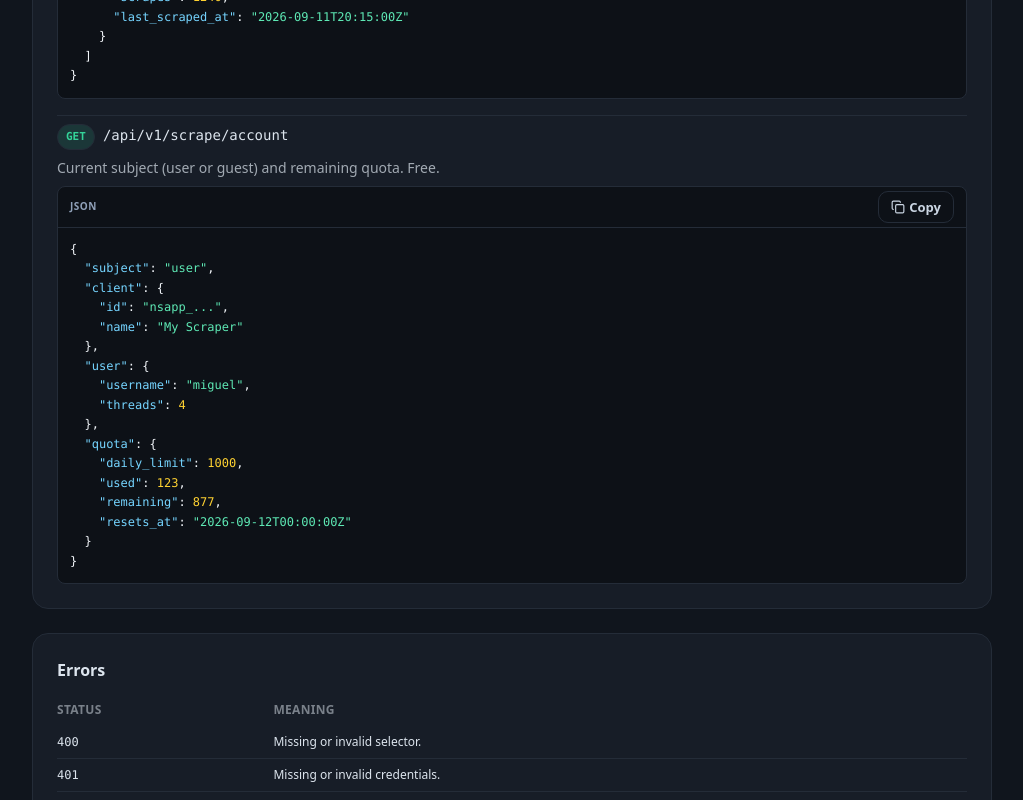
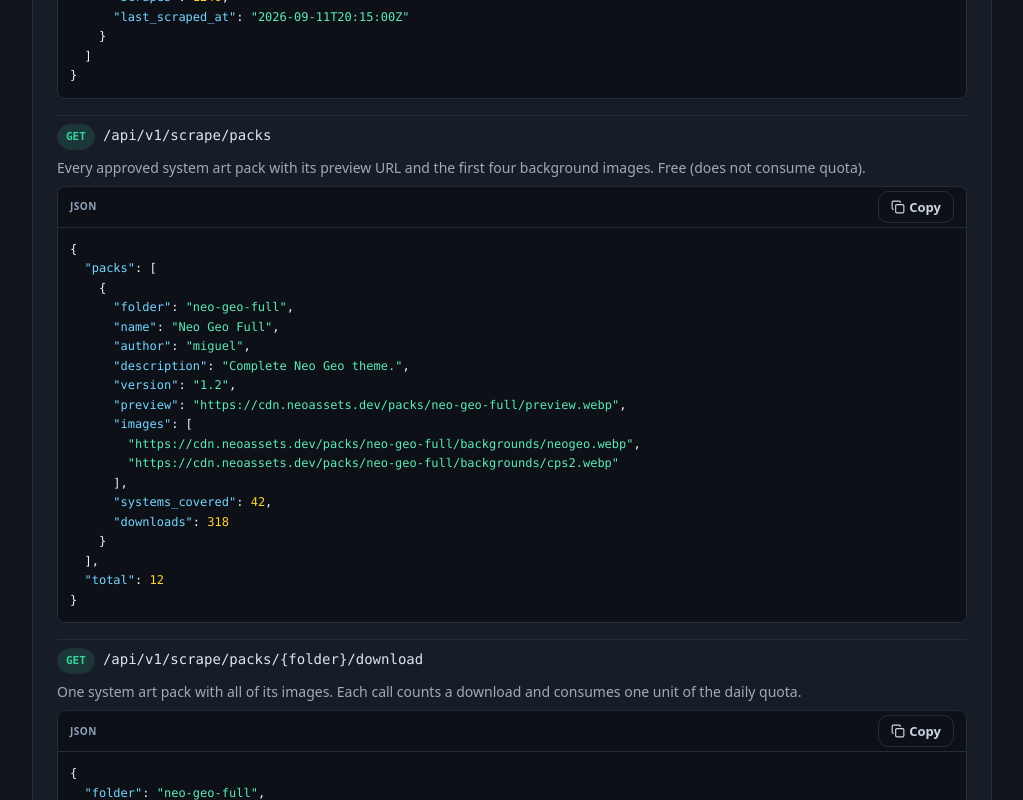
Before and after one commit to misobadev/neoassets-web, a React (Vite) app: page /app/docs in a window 1280 px wide. Shown: the part 5320-6120 px from the top of the page, without its empty margins (256-1279 px from the left). Built offline with nearby package versions, Linux system fonts and the light colour scheme; no server answers; a web font is replaced by a local one.

Commit message:
docs: document the system art pack scraping endpoints

```diff
--- a/src/i18n/locales/de.json
+++ b/src/i18n/locales/de.json
@@ -1031,6 +1031,8 @@
 		"pForceThreads": "Debug. Thread-Anzahl für die Anfrage überschreiben.",
 		"pForceRate": "Debug. Eine 429-Ratenlimit-Antwort erzwingen.",
 		"popularDesc": "Die meistgescrapten Spiele, optional mit system_id gefiltert und mit limit begrenzt. Kostenlos (verbraucht kein Kontingent).",
+		"packsDesc": "Alle genehmigten System-Art-Packs mit Vorschau-URL und den ersten vier Hintergrundbildern. Kostenlos (verbraucht kein Kontingent).",
+		"packDownloadDesc": "Ein System-Art-Pack mit allen Bildern. Jeder Aufruf zahlt einen Download und verbraucht eine Einheit des Tageskontingents.",
 		"pType": "Optionaler Filter für eine Namenssuche: base, hack oder homebrew (wird ignoriert, wenn ein Hash gesendet wird).",
 		"pRoms": "Vollständige ROM-Liste einschließen. Standardmäßig aus; rom_count wird immer zurückgegeben.",
 		"conceptsExampleNote": "Alle vier liefern dasselbe Spiel. Das system_id der Antwort nennt das echte Board (cps2) und rom_name dessen ROM-Set (sfa3.zip).",
--- a/src/i18n/locales/en.json
+++ b/src/i18n/locales/en.json
@@ -1052,6 +1052,8 @@
 		"pForceThreads": "Debug. Override the thread count for the request.",
 		"pForceRate": "Debug. Force a 429 rate-limit response.",
 		"popularDesc": "Most scraped games, optionally filtered by system_id and limited with limit. Free (does not consume quota).",
+		"packsDesc": "Every approved system art pack with its preview URL and the first four background images. Free (does not consume quota).",
+		"packDownloadDesc": "One system art pack with all of its images. Each call counts a download and consumes one unit of the daily quota.",
 		"pType": "Optional filter for a name search: base, hack or homebrew (ignored when a hash is sent).",
 		"pRoms": "Include the full ROM list. Off by default; rom_count is always returned."
 	},
--- a/src/i18n/locales/es.json
+++ b/src/i18n/locales/es.json
@@ -1052,6 +1052,8 @@
 		"pForceThreads": "Debug. Fuerza el número de threads para la petición.",
 		"pForceRate": "Debug. Fuerza una respuesta 429 de rate limit.",
 		"popularDesc": "Juegos mas scrapeados, opcionalmente filtrados por system_id y limitados con limit. Gratis (no consume cuota).",
+		"packsDesc": "Todos los system art packs aprobados con su URL de preview y las primeras cuatro imagenes de fondo. Gratis (no consume cuota).",
+		"packDownloadDesc": "Un system art pack con todas sus imagenes. Cada llamada cuenta una descarga y consume una unidad de la cuota diaria.",
 		"pType": "Filtro opcional para la busqueda por nombre: base, hack o homebrew (se ignora si se envia un hash).",
 		"pRoms": "Incluye la lista completa de ROMs. Desactivado por defecto; rom_count y rom_name siempre se devuelven."
 	},
--- a/src/i18n/locales/fr.json
+++ b/src/i18n/locales/fr.json
@@ -1031,6 +1031,8 @@
 		"pForceThreads": "Debug. Remplacer le nombre de threads pour la requête.",
 		"pForceRate": "Debug. Forcer une réponse 429 de limite de débit.",
 		"popularDesc": "Les jeux les plus scrapés, filtrés en option par system_id et limités par limit. Gratuit (ne consomme pas de quota).",
+		"packsDesc": "Tous les packs d'art système approuvés avec l'URL d'aperçu et les quatre premières images de fond. Gratuit (ne consomme pas de quota).",
+		"packDownloadDesc": "Un pack d'art système avec toutes ses images. Chaque appel compte un téléchargement et consomme une unité du quota quotidien.",
 		"pType": "Filtre facultatif pour une recherche par nom : base, hack ou homebrew (ignoré si un hash est fourni).",
 		"pRoms": "Inclure la liste complète des ROM. Désactivé par défaut ; rom_count est toujours renvoyé.",
 		"conceptsExampleNote": "Les quatre renvoient le même jeu. Le system_id de la réponse indique la vraie carte (cps2) et rom_name son set de ROM (sfa3.zip).",
--- a/src/i18n/locales/id.json
+++ b/src/i18n/locales/id.json
@@ -1031,6 +1031,8 @@
 		"pForceThreads": "Debug. Ganti jumlah thread untuk permintaan.",
 		"pForceRate": "Debug. Paksa respons 429 batas laju.",
 		"popularDesc": "Game paling banyak di-scrape, opsional difilter dengan system_id dan dibatasi dengan limit. Gratis (tidak memakai kuota).",
+		"packsDesc": "Semua system art pack yang disetujui dengan URL pratinjau dan empat gambar latar pertama. Gratis (tidak memakai kuota).",
+		"packDownloadDesc": "Satu system art pack dengan semua gambarnya. Setiap panggilan menghitung satu unduhan dan memakai satu unit kuota harian.",
 		"pType": "Filter opsional untuk pencarian nama: base, hack, atau homebrew (diabaikan jika hash dikirim).",
 		"pRoms": "Sertakan daftar ROM lengkap. Nonaktif secara default; rom_count selalu dikembalikan.",
 		"conceptsExampleNote": "Keempatnya mengembalikan game yang sama. system_id pada respons menunjukkan papan sebenarnya (cps2) dan rom_name set ROM-nya (sfa3.zip).",
--- a/src/i18n/locales/it.json
+++ b/src/i18n/locales/it.json
@@ -1031,6 +1031,8 @@
 		"pForceThreads": "Debug. Sostituisci il numero di thread per la richiesta.",
 		"pForceRate": "Debug. Forza una risposta 429 di limite di frequenza.",
 		"popularDesc": "I giochi più scrapati, filtrati opzionalmente per system_id e limitati con limit. Gratuito (non consuma quota).",
+		"packsDesc": "Tutti i system art pack approvati con URL di anteprima e le prime quattro immagini di sfondo. Gratuito (non consuma quota).",
+		"packDownloadDesc": "Un system art pack con tutte le sue immagini. Ogni chiamata conta un download e consuma un'unita della quota giornaliera.",
 		"pType": "Filtro opzionale per una ricerca per nome: base, hack o homebrew (ignorato se viene inviato un hash).",
 		"pRoms": "Includi l'elenco completo dei ROM. Disattivato per impostazione predefinita; rom_count è sempre restituito.",
 		"conceptsExampleNote": "Tutti e quattro restituiscono lo stesso gioco. Il system_id della risposta indica la scheda reale (cps2) e rom_name il suo set di ROM (sfa3.zip).",
--- a/src/i18n/locales/ja.json
+++ b/src/i18n/locales/ja.json
@@ -1031,6 +1031,8 @@
 		"pForceThreads": "Debug。リクエストのスレッド数を上書きします。",
 		"pForceRate": "Debug。429レート制限レスポンスを強制します。",
 		"popularDesc": "最もスクレイプされたゲーム。system_id で絞り込み、limit で件数を制限できます。無料（クォータを消費しません）。",
+		"packsDesc": "承認済みの全システムアートパックをプレビューURLと最初の4枚の背景画像付きで返します。無料（クォータを消費しません）。",
+		"packDownloadDesc": "選択したシステムアートパックを全ての画像付きで返します。各呼び出しはダウンロードとしてカウントされ、日次クォータを1消費します。",
 		"pType": "名前検索用のオプションのフィルター: base、hack、homebrew（ハッシュを送信した場合は無視されます）。",
 		"pRoms": "ROM の完全なリストを含めます。既定ではオフで、rom_count は常に返されます。",
 		"conceptsExampleNote": "4つとも同じゲームを返します。レスポンスの system_id が実際の基板（cps2）、rom_name がその ROM セット（sfa3.zip）を示します。",
--- a/src/i18n/locales/ko.json
+++ b/src/i18n/locales/ko.json
@@ -1031,6 +1031,8 @@
 		"pForceThreads": "Debug. 요청의 스레드 수를 재정의합니다.",
 		"pForceRate": "Debug. 429 속도 제한 응답을 강제합니다.",
 		"popularDesc": "가장 많이 스크레이프된 게임. system_id로 필터링하고 limit으로 개수를 제한할 수 있습니다. 무료(할당량을 소비하지 않음).",
+		"packsDesc": "승인된 모든 시스템 아트 팩을 미리보기 URL과 처음 4개의 배경 이미지와 함께 반환합니다. 무료(할당량을 소비하지 않음).",
+		"packDownloadDesc": "선택한 시스템 아트 팩을 모든 이미지와 함께 반환합니다. 각 호출은 다운로드로 집계되고 일일 할당량을 1 소비합니다.",
 		"pType": "이름 검색용 선택적 필터: base, hack, homebrew(해시를 보내면 무시됨).",
 		"pRoms": "전체 ROM 목록을 포함합니다. 기본적으로 꺼져 있으며 rom_count는 항상 반환됩니다.",
 		"conceptsExampleNote": "네 가지 모두 같은 게임을 반환합니다. 응답의 system_id는 실제 보드(cps2)를, rom_name은 ROM 세트(sfa3.zip)를 나타냅니다.",
--- a/src/i18n/locales/pt.json
+++ b/src/i18n/locales/pt.json
@@ -1031,6 +1031,8 @@
 		"pForceThreads": "Debug. Substitua o número de threads da requisição.",
 		"pForceRate": "Debug. Force uma resposta 429 de limite de taxa.",
 		"popularDesc": "Os jogos mais scrapados, opcionalmente filtrados por system_id e limitados com limit. Grátis (não consome cota).",
+		"packsDesc": "Todos os system art packs aprovados com a URL de preview e as primeiras quatro imagens de fundo. Grátis (não consome cota).",
+		"packDownloadDesc": "Um system art pack com todas as suas imagens. Cada chamada conta um download e consome uma unidade da cota diária.",
 		"pType": "Filtro opcional para uma busca por nome: base, hack ou homebrew (ignorado quando um hash é enviado).",
 		"pRoms": "Incluir a lista completa de ROMs. Desativado por padrão; rom_count é sempre retornado.",
 		"conceptsExampleNote": "Todos os quatro retornam o mesmo jogo. O system_id da resposta indica a placa real (cps2) e rom_name o seu set de ROM (sfa3.zip).",
--- a/src/i18n/locales/zh.json
+++ b/src/i18n/locales/zh.json
@@ -1031,6 +1031,8 @@
 		"pForceThreads": "Debug。覆盖请求的线程数。",
 		"pForceRate": "Debug。强制返回 429 速率限制响应。",
 		"popularDesc": "抓取次数最多的游戏，可用 system_id 过滤并用 limit 限制数量。免费（不消耗配额）。",
+		"packsDesc": "所有已批准的系统美术包，包含预览 URL 和前四张背景图片。免费（不消耗配额）。",
+		"packDownloadDesc": "选择一个系统美术包并返回其全部图片。每次调用计为一次下载并消耗一个每日配额。",
 		"pType": "名称搜索的可选过滤器：base、hack 或 homebrew（发送哈希时忽略）。",
 		"pRoms": "包含完整 ROM 列表。默认关闭；始终返回 rom_count。",
 		"conceptsExampleNote": "四个选择器都返回同一个游戏。响应中的 system_id 表示真实主板（cps2），rom_name 表示其 ROM 集（sfa3.zip）。",
--- a/src/pages/ApiDocsPage.tsx
+++ b/src/pages/ApiDocsPage.tsx
@@ -334,6 +334,55 @@ curl "${BASE_URL}/api/v1/scrape/games?group=mame-fbneo&name=sfa3.zip"`}</Code>
 
 				<div className="space-y-2 pt-2 border-t border-[var(--color-base-300)]">
 					<p className="font-mono text-sm">
+						<span className="badge badge-success badge-sm mr-2">GET</span>/api/v1/scrape/packs
+					</p>
+					<p className="text-sm text-[var(--color-base-content)]/70">{t("apiDocs.packsDesc")}</p>
+					<Code>{`{
+  "packs": [
+    {
+      "folder": "neo-geo-full",
+      "name": "Neo Geo Full",
+      "author": "miguel",
+      "description": "Complete Neo Geo theme.",
+      "version": "1.2",
+      "preview": "https://cdn.neoassets.dev/packs/neo-geo-full/preview.webp",
+      "images": [
+        "https://cdn.neoassets.dev/packs/neo-geo-full/backgrounds/neogeo.webp",
+        "https://cdn.neoassets.dev/packs/neo-geo-full/backgrounds/cps2.webp"
+      ],
+      "systems_covered": 42,
+      "downloads": 318
+    }
+  ],
+  "total": 12
+}`}</Code>
+				</div>
+
+				<div className="space-y-2 pt-2 border-t border-[var(--color-base-300)]">
+					<p className="font-mono text-sm">
+						<span className="badge badge-success badge-sm mr-2">GET</span>/api/v1/scrape/packs/{"{folder}"}/download
+					</p>
+					<p className="text-sm text-[var(--color-base-content)]/70">{t("apiDocs.packDownloadDesc")}</p>
+					<Code>{`{
+  "folder": "neo-geo-full",
+  "name": "Neo Geo Full",
+  "preview": "https://cdn.neoassets.dev/packs/neo-geo-full/preview.webp",
+  "images": [ "https://cdn.neoassets.dev/packs/neo-geo-full/backgrounds/neogeo.webp" ],
+  "systems_covered": 42,
+  "downloads": 319,
+  "files": [
+    { "kind": "background", "system_id": "neogeo", "file_name": "neogeo.webp",
+      "url": "https://cdn.neoassets.dev/packs/neo-geo-full/backgrounds/neogeo.webp",
+      "size": 12345, "mime": "image/webp" },
+    { "kind": "preview", "file_name": "preview.webp",
+      "url": "https://cdn.neoassets.dev/packs/neo-geo-full/preview.webp",
+      "size": 23456, "mime": "image/webp" }
+  ]
+}`}</Code>
+				</div>
+
+				<div className="space-y-2 pt-2 border-t border-[var(--color-base-300)]">
+					<p className="font-mono text-sm">
 						<span className="badge badge-success badge-sm mr-2">GET</span>/api/v1/scrape/account
 					</p>
 					<p className="text-sm text-[var(--color-base-content)]/70">{t("apiDocs.accountDesc")}</p>
```
Also changed, not shown: src/i18n/locales/ru.json.
